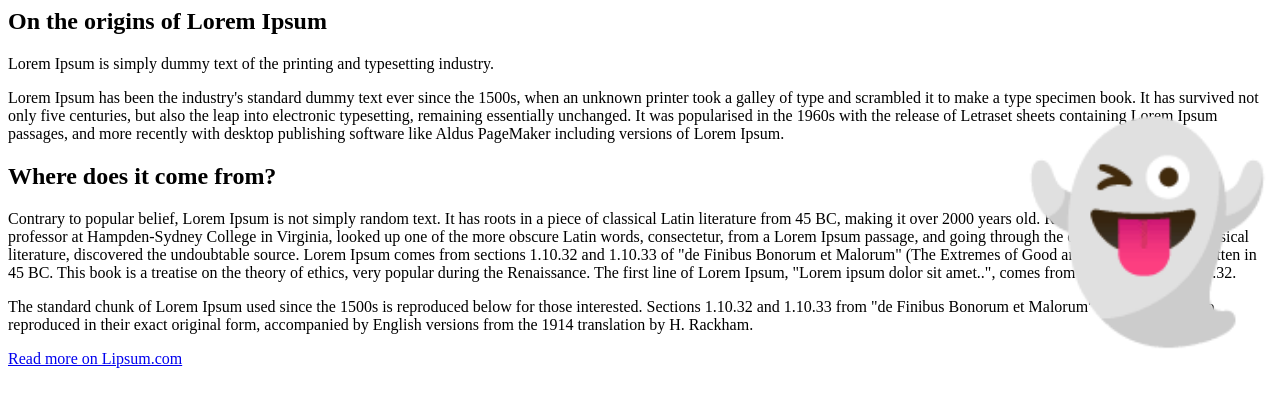
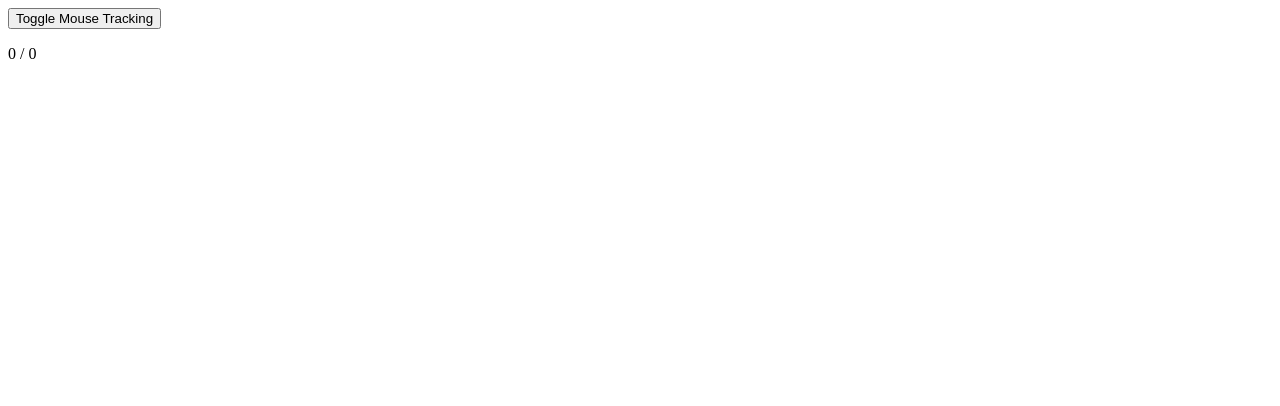
Before and after one commit to arnoldpaye/react-joy, a React (Vite) app: page / in a window 1280 px wide. Shown: the top 406 px of the page. Built offline with nearby package versions, Linux system fonts and the light colour scheme.

Commit message:
feat: implement MouseTracker component to display mouse position

```diff
--- a/src/App.jsx
+++ b/src/App.jsx
@@ -1,53 +1,18 @@
 import React from "react";
-import Toasty from "./components/Toasty";
+import MouseTracker from "./components/MouseTracker";
 
 function App() {
+  const [isTrackingMouse, setIsTrackingMouse] = React.useState(true);
+
+  function toggleMouseTracking() {
+    setIsTrackingMouse(!isTrackingMouse);
+  }
+
   return (
-    <main>
-      <article>
-        <h1>On the origins of Lorem Ipsum</h1>
-        <p>
-          Lorem Ipsum is simply dummy text of the printing and typesetting
-          industry.
-        </p>
-        <p>
-          Lorem Ipsum has been the industry's standard dummy text ever since the
-          1500s, when an unknown printer took a galley of type and scrambled it
-          to make a type specimen book. It has survived not only five centuries,
-          but also the leap into electronic typesetting, remaining essentially
-          unchanged. It was popularised in the 1960s with the release of
-          Letraset sheets containing Lorem Ipsum passages, and more recently
-          with desktop publishing software like Aldus PageMaker including
-          versions of Lorem Ipsum.
-        </p>
-        <h2>Where does it come from?</h2>
-        <p>
-          Contrary to popular belief, Lorem Ipsum is not simply random text. It
-          has roots in a piece of classical Latin literature from 45 BC, making
-          it over 2000 years old. Richard McClintock, a Latin professor at
-          Hampden-Sydney College in Virginia, looked up one of the more obscure
-          Latin words, consectetur, from a Lorem Ipsum passage, and going
-          through the cites of the word in classical literature, discovered the
-          undoubtable source. Lorem Ipsum comes from sections 1.10.32 and
-          1.10.33 of "de Finibus Bonorum et Malorum" (The Extremes of Good and
-          Evil) by Cicero, written in 45 BC. This book is a treatise on the
-          theory of ethics, very popular during the Renaissance. The first line
-          of Lorem Ipsum, "Lorem ipsum dolor sit amet..", comes from a line in
-          section 1.10.32.
-        </p>
-        <p>
-          The standard chunk of Lorem Ipsum used since the 1500s is reproduced
-          below for those interested. Sections 1.10.32 and 1.10.33 from "de
-          Finibus Bonorum et Malorum" by Cicero are also reproduced in their
-          exact original form, accompanied by English versions from the 1914
-          translation by H. Rackham.
-        </p>
-      </article>
-
-      <Toasty />
-
-      <a href="https://www.lipsum.com/"> Read more on Lipsum.com</a>
-    </main>
+    <div className="wrapper">
+      <button onClick={toggleMouseTracking}>Toggle Mouse Tracking</button>
+      {isTrackingMouse && <MouseTracker />}
+    </div>
   );
 }
 
--- /dev/null
+++ b/src/components/MouseTracker.jsx
@@ -0,0 +1,33 @@
+import React from "react";
+
+function MouseTracker() {
+  const [mousePosition, setMousePosition] = React.useState({
+    x: 0,
+    y: 0,
+  });
+
+  React.useEffect(() => {
+    // Effect logic
+    function handleMouseMove(event) {
+      console.log("move");
+      setMousePosition({
+        x: event.clientX,
+        y: event.clientY,
+      });
+    }
+
+    window.addEventListener("mousemove", handleMouseMove);
+
+    // Cleanup code:
+    return () => {
+      window.removeEventListener("mousemove", handleMouseMove);
+    };
+  }, []);
+
+  return (
+    <p>
+      {mousePosition.x} / {mousePosition.y}
+    </p>
+  );
+}
+export default MouseTracker;
```
